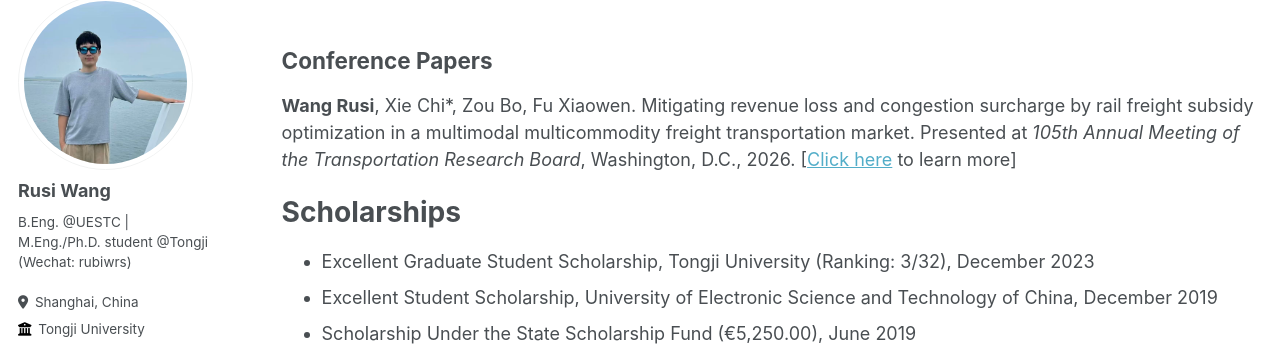
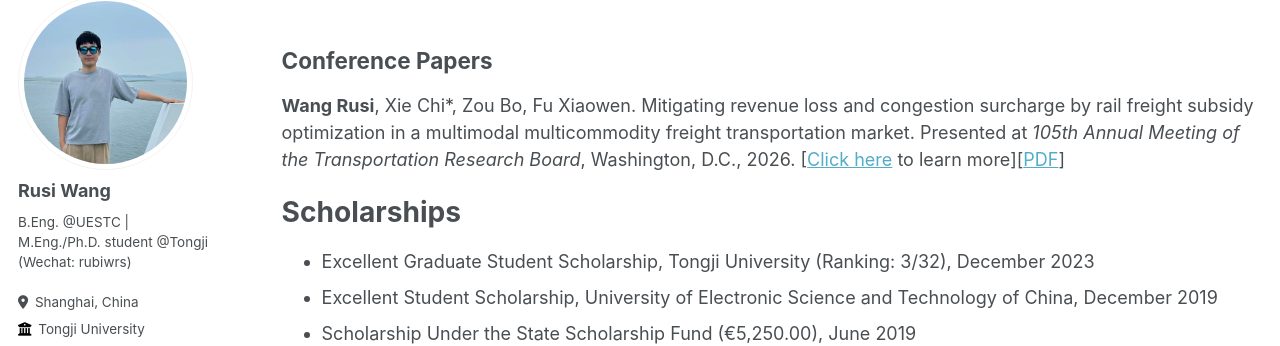
Before and after one commit to RusiWang99/RusiWang99.github.io, a Jekyll site: the page built from _pages/cv.md, in a window 1280 px wide and 900 px high, scrolled down 888 px. Shown: the part 111-457 px from the top of the window. Built offline with Jekyll 4.4.1, drawn with Linux system fonts in a browser that asks for light colours; some web fonts are replaced; part of the change alters nothing that is shown.

Commit message:
Update cv.md

```diff
--- a/_pages/cv.md
+++ b/_pages/cv.md
@@ -31,7 +31,7 @@ Xie Chi\*, **Wang Rusi**, Wang Dianlei, Zou Bo, Fu Xiaowen, Chen Xiqun, Lu Qing-
 
 Conference Papers
 ------
-**Wang Rusi**, Xie Chi\*, Zou Bo, Fu Xiaowen. Mitigating revenue loss and congestion surcharge by rail freight subsidy optimization in a multimodal multicommodity freight transportation market. Presented at *105th Annual Meeting of the Transportation Research Board*, Washington, D.C., 2026. [[Click here](https://rusiwang99.github.io/publication/2026-01-11-Mitigating%20revenue%20loss%20and%20congestion%20surcharge%20by%20rail%20freight%20subsidy%20optimization%20in%20a%20multimodal%20multicommodity%20freight%20transportation%20market) to learn more]
+**Wang Rusi**, Xie Chi\*, Zou Bo, Fu Xiaowen. Mitigating revenue loss and congestion surcharge by rail freight subsidy optimization in a multimodal multicommodity freight transportation market. Presented at *105th Annual Meeting of the Transportation Research Board*, Washington, D.C., 2026. [[Click here](https://rusiwang99.github.io/publication/2026-01-11-Mitigating%20revenue%20loss%20and%20congestion%20surcharge%20by%20rail%20freight%20subsidy%20optimization%20in%20a%20multimodal%20multicommodity%20freight%20transportation%20market) to learn more][[PDF](https://rusiwang99.github.io/files/TRBAM-26-04956.pdf)]
 
 Scholarships
 ======
```
